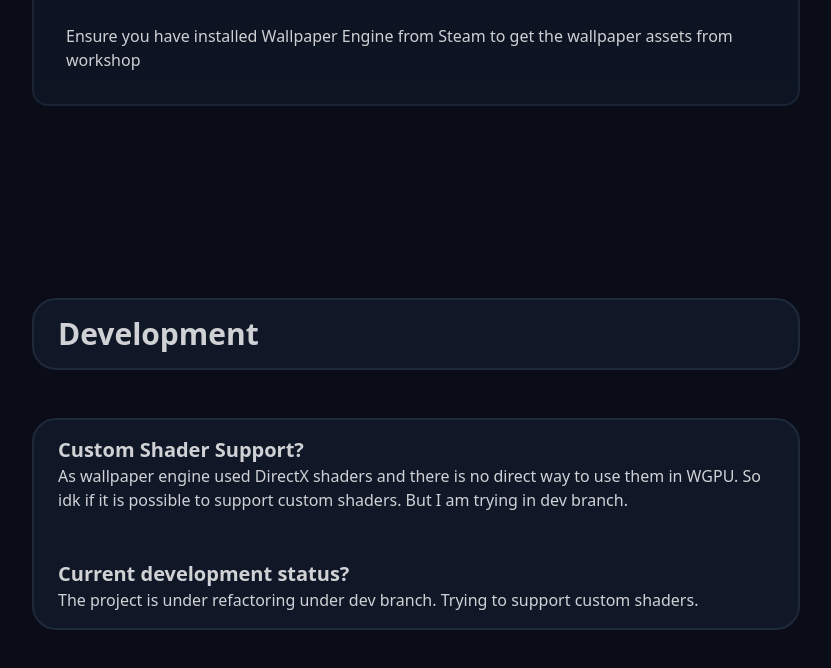
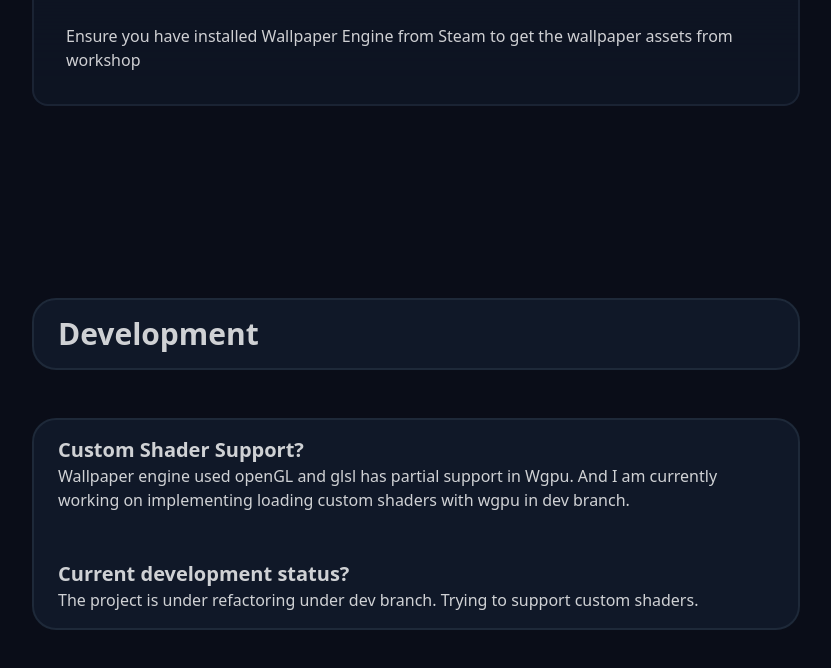
Before and after one commit to wqLouis/wqlouis.github.io, a SvelteKit app: page /projects/linux-wallpaper-engine in a window 1280 px wide. Shown: the part 1864-2532 px from the top of the page, without its empty margins (224-1055 px from the left). Built offline with nearby package versions, Linux system fonts and the light colour scheme; what @iconify/tailwind4 would draw is missing.

Commit message:
docs(lwe): updated dev status

```diff
--- a/src/routes/projects/linux-wallpaper-engine/+page.svelte
+++ b/src/routes/projects/linux-wallpaper-engine/+page.svelte
@@ -147,8 +147,8 @@
 						Custom Shader Support?
 					</span>
 					<span class="mr-auto ml-0 text-left font-medium text-text/80">
-						As wallpaper engine used DirectX shaders and there is no direct way to use them in WGPU.
-						So idk if it is possible to support custom shaders. But I am trying in dev branch.
+						Wallpaper engine used openGL and glsl has partial support in Wgpu. And I am currently
+						working on implementing loading custom shaders with wgpu in dev branch.
 					</span>
 				</div>
 				<div class="flex flex-col">
```
